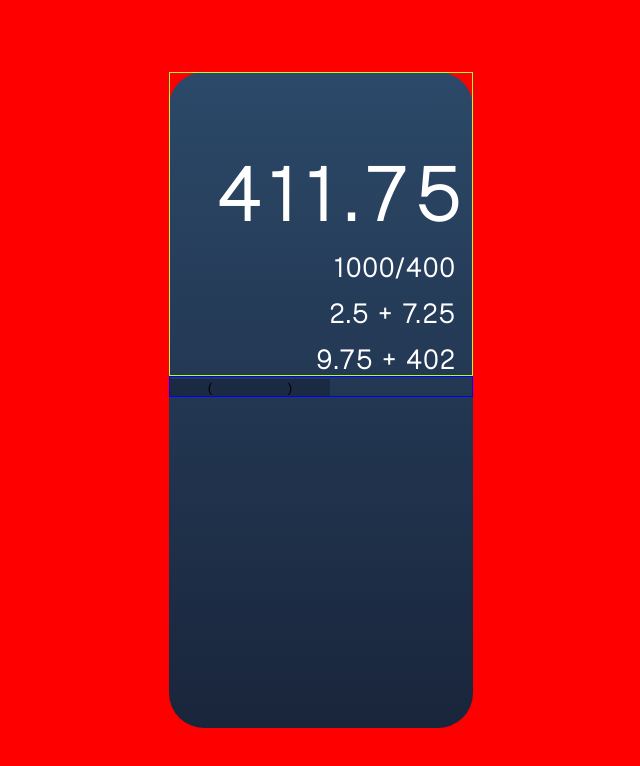
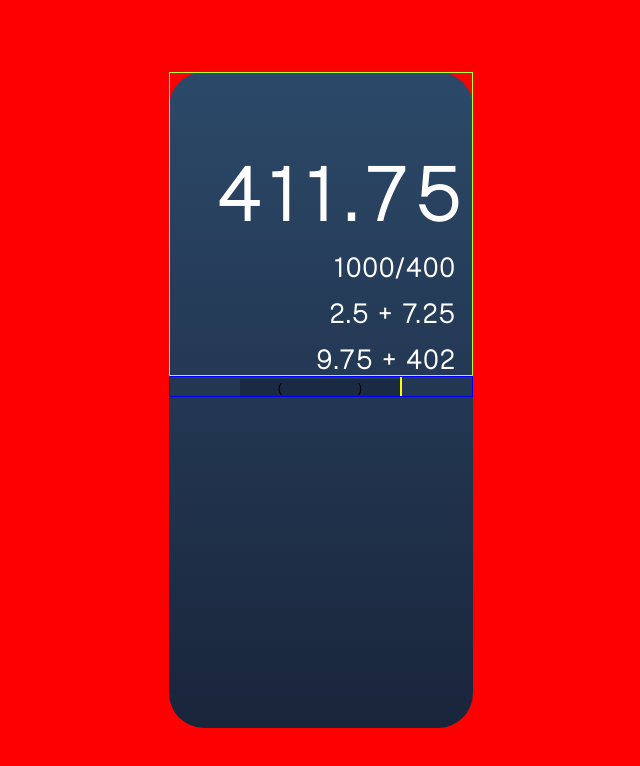
Before and after one commit to jessicalima22/calculator-react, a Next.js app: page / in a window 1280 px wide. Shown: the top 766 px of the page, without its empty margins (319-959 px from the left). Built offline with nearby package versions, Linux system fonts and the light colour scheme.

Commit message:
Css update
css update

```diff
--- a/styles/Home.module.css
+++ b/styles/Home.module.css
@@ -42,12 +42,10 @@
 .conteinerDown{
   border: 1px solid blue;
   display: flex;
+  justify-content: center;
   flex-wrap: wrap;
 }
 
 .buttons{
- display: flex;
- align-items: center;
- justify-content: center;
-
+  border: 1px solid yellow;
 }
```
